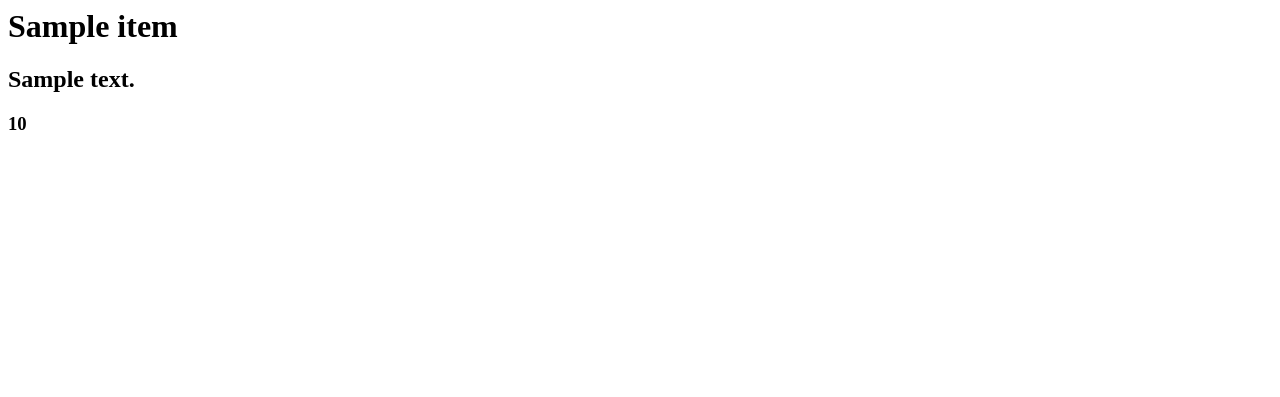
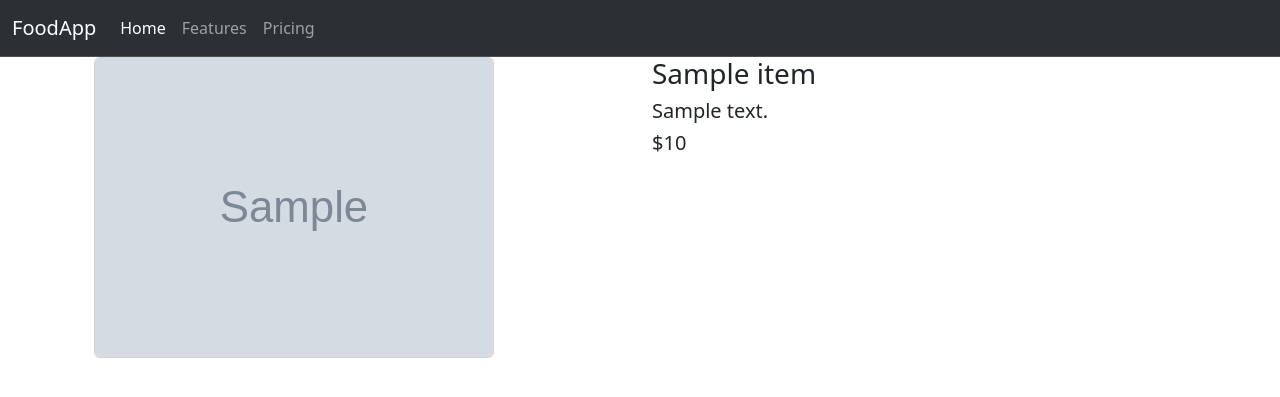
Before and after one commit to lddi-lab/FoodApp, a Django app: template templates/food/detail.html in a window 1280 px wide. Shown: the top 397 px of the page. Run offline with Django 3.2, Linux system fonts and the light colour scheme; the template is opened without the code that fills it: most values are stand-ins (such as "Sample title", 1, 10 or a date in 2020); grey boxes marked "Sample" are stand-in pictures.

Commit message:
Added Menu Item and Detail page with bootstrap

```diff
--- a/models.py
+++ b/models.py
@@ -6,6 +6,7 @@ class Item(models.Model):
     item_name = models.CharField(max_length=200)
     item_desc = models.CharField(max_length=200)
     item_price = models.IntegerField()
+    item_image = models.CharField(max_length=500, default="https://livingstonbagel.com/wp-content/uploads/2016/11/food-placeholder.jpg")
 
     def __str__(self):
         return self.item_name
--- /dev/null
+++ b/templates/food/base.html
@@ -0,0 +1,40 @@
+{% load static %}
+<!DOCTYPE html>
+<html lang="en">
+<head>
+    <meta charset="UTF-8">
+    <meta name="viewport" content="width=device-width, initial-scale=1.0">
+    <title>Food App</title>
+    <link rel="stylesheet" href="{% static 'food/style.css' %}">
+    <link href="https://cdn.jsdelivr.net/npm/bootstrap@5.3.0/dist/css/bootstrap.min.css" rel="stylesheet" integrity="sha384-9ndCyUaIbzAi2FUVXJi0CjmCapSmO7SnpJef0486qhLnuZ2cdeRhO02iuK6FUUVM" crossorigin="anonymous">
+</head>
+    <body>
+        <nav class="navbar navbar-expand-lg bg-body-tertiary bg-dark border-bottom border-bottom-dark" data-bs-theme="dark">
+            <div class="container-fluid">
+            <a class="navbar-brand" href="#">FoodApp</a>
+            <button class="navbar-toggler" type="button" data-bs-toggle="collapse" data-bs-target="#navbarNav" aria-controls="navbarNav" aria-expanded="false" aria-label="Toggle navigation">
+                <span class="navbar-toggler-icon"></span>
+            </button>
+            <div class="collapse navbar-collapse" id="navbarNav">
+                <ul class="navbar-nav">
+                <li class="nav-item">
+                    <a class="nav-link active" aria-current="page" href="#">Home</a>
+                </li>
+                <li class="nav-item">
+                    <a class="nav-link" href="#">Features</a>
+                </li>
+                <li class="nav-item">
+                    <a class="nav-link" href="#">Pricing</a>
+                </li>
+                </ul>
+            </div>
+            </div>
+        </nav>
+        <div class="container">
+
+        {% block content %}
+        {% endblock %}
+        </div>
+        <script src="https://cdn.jsdelivr.net/npm/bootstrap@5.3.0/dist/js/bootstrap.bundle.min.js" integrity="sha384-geWF76RCwLtnZ8qwWowPQNguL3RmwHVBC9FhGdlKrxdiJJigb/j/68SIy3Te4Bkz" crossorigin="anonymous"></script>
+    </body>
+</html>
--- a/templates/food/detail.html
+++ b/templates/food/detail.html
@@ -1,3 +1,21 @@
-<h1>{{ item.item_name }}</h1>
-<h2>{{ item.item_desc }}</h2>
-<h3>{{ item.item_price }}</h3>
+{% extends 'food/base.html' %}
+{% block content %}
+
+<div class="container">
+    <div class="row">
+        <div class="col-md-6">
+            <img src="{{ item.item_image}}" alt="{{ item.item_name }}" class="card" height="300px" width="400px">
+        </div>
+        <div class="col-md-6">
+
+                <h3>{{ item.item_name }}</h3>
+                <h5>{{ item.item_desc }}</h5>
+                <h5>${{ item.item_price }}</h5>
+
+
+        </div>
+    </div>
+</div>
+
+
+{% endblock %}
```
Also changed, not shown: templates/food/index.html (+20 -10 lines), migrations/0002_item_item_image.py (added), static/food/style.css (added).
